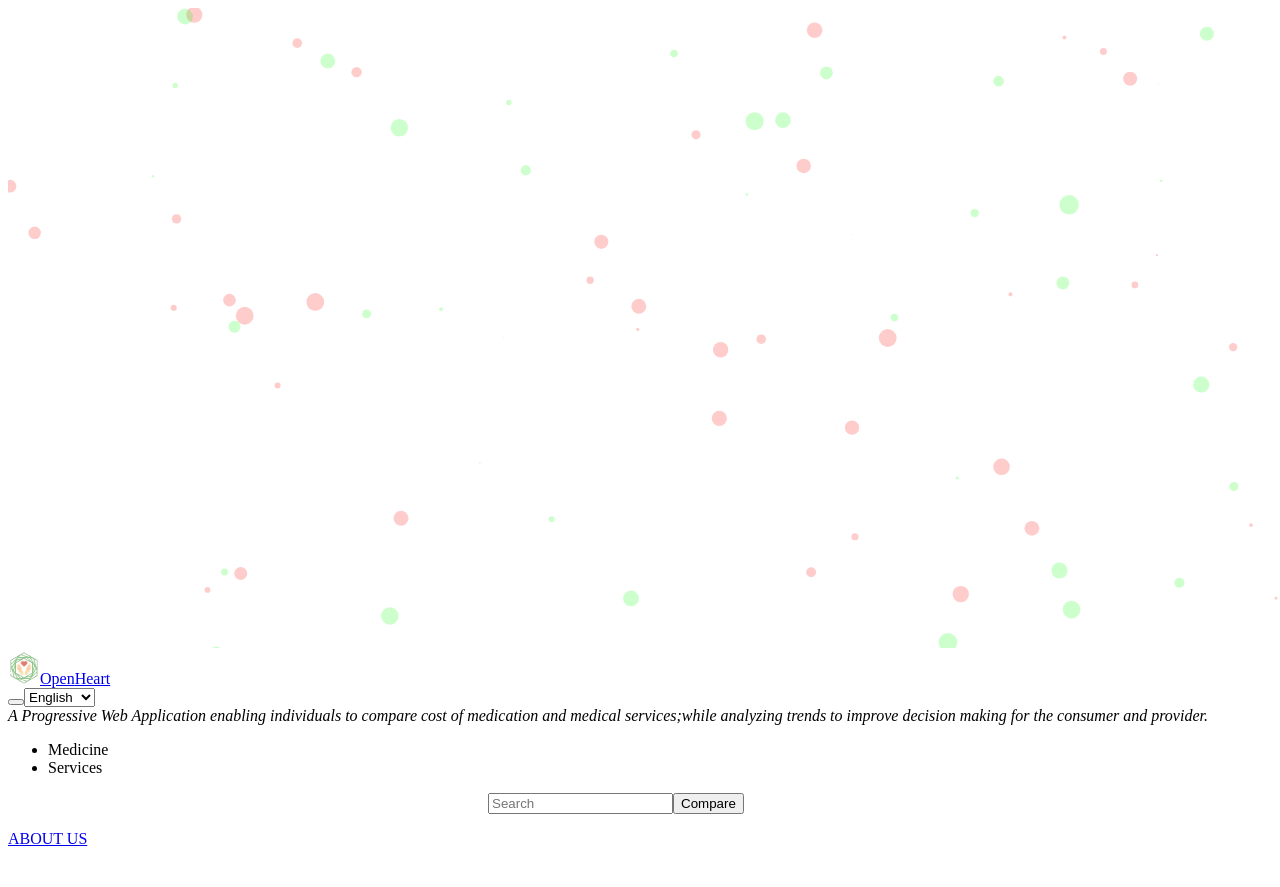
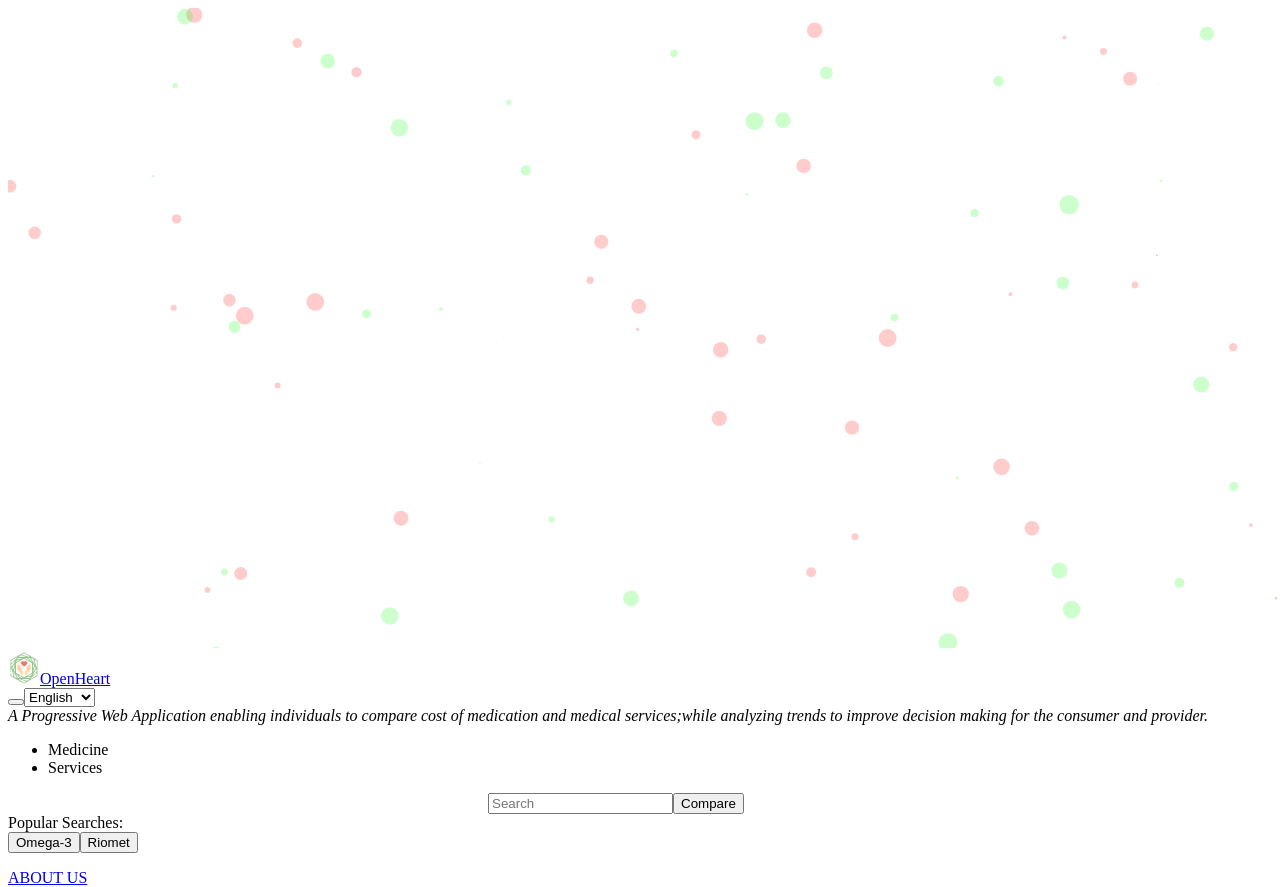
Before and after one commit to BigDataForSanDiego/team125, a Vue app in the folder frontend/: page /#/ in a window 1280 px wide. Before the commit the page ends 848 px from the top, so only its background shows below. Built offline with nearby package versions, Linux system fonts and the light colour scheme.

Commit message:
Add popular searches to Home view

```diff
--- a/frontend/src/views/HomeView.vue
+++ b/frontend/src/views/HomeView.vue
@@ -37,6 +37,30 @@
           >
             {{ _i18n("compare") }}
           </button>
+        </div>
+
+        <div v-if="_looking_for == 'medicine'" class="text-center">
+          {{ _i18n("popular") }} <br />
+          <div class="m-1">
+            <button type="button" class="mx-1 btn btn-outline-primary bg-white btn-sm">
+              Omega-3
+            </button>
+            <button type="button" class="btn btn-outline-primary bg-white btn-sm">
+              Riomet
+            </button>
+          </div>
+        </div>
+
+        <div v-if="_looking_for == 'services'" class="text-center">
+          {{ _i18n("popular") }}
+          <div class="m-1">
+            <button type="button" class="mx-1 btn btn-outline-primary bg-white btn-sm">
+              {{ _i18n("covid") }}
+            </button>
+            <button type="button" class="btn btn-outline-primary bg-white btn-sm">
+              {{ _i18n("skin") }}
+            </button>
+          </div>
         </div>
       </div>
 
@@ -98,6 +122,9 @@ export default {
           services: "Services",
           compare: "Compare",
           about: "ABOUT US",
+          popular: "Popular Searches:",
+          covid: "COVID-19 Test",
+          skin: "Skin Care",
         },
         spanish: {
           description:
@@ -106,6 +133,9 @@ export default {
           services: "Servicios",
           compare: "Comparar",
           about: "SOBRE NOSOTROS",
+          popular: "Búsquedas Populares:",
+          covid: "Prueba COVID-19",
+          skin: "Skin Care",
         },
       };
       return internationalization[this._session.language][i18n_id];
```
